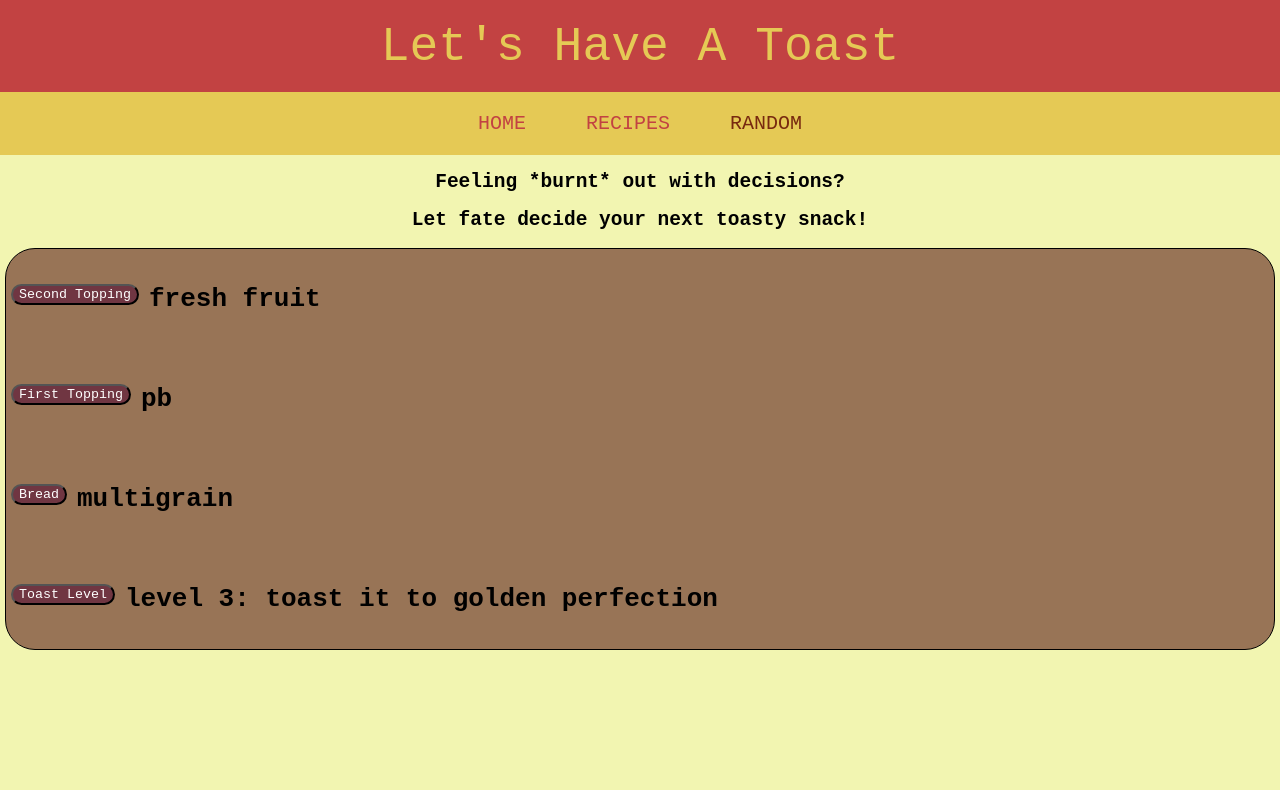
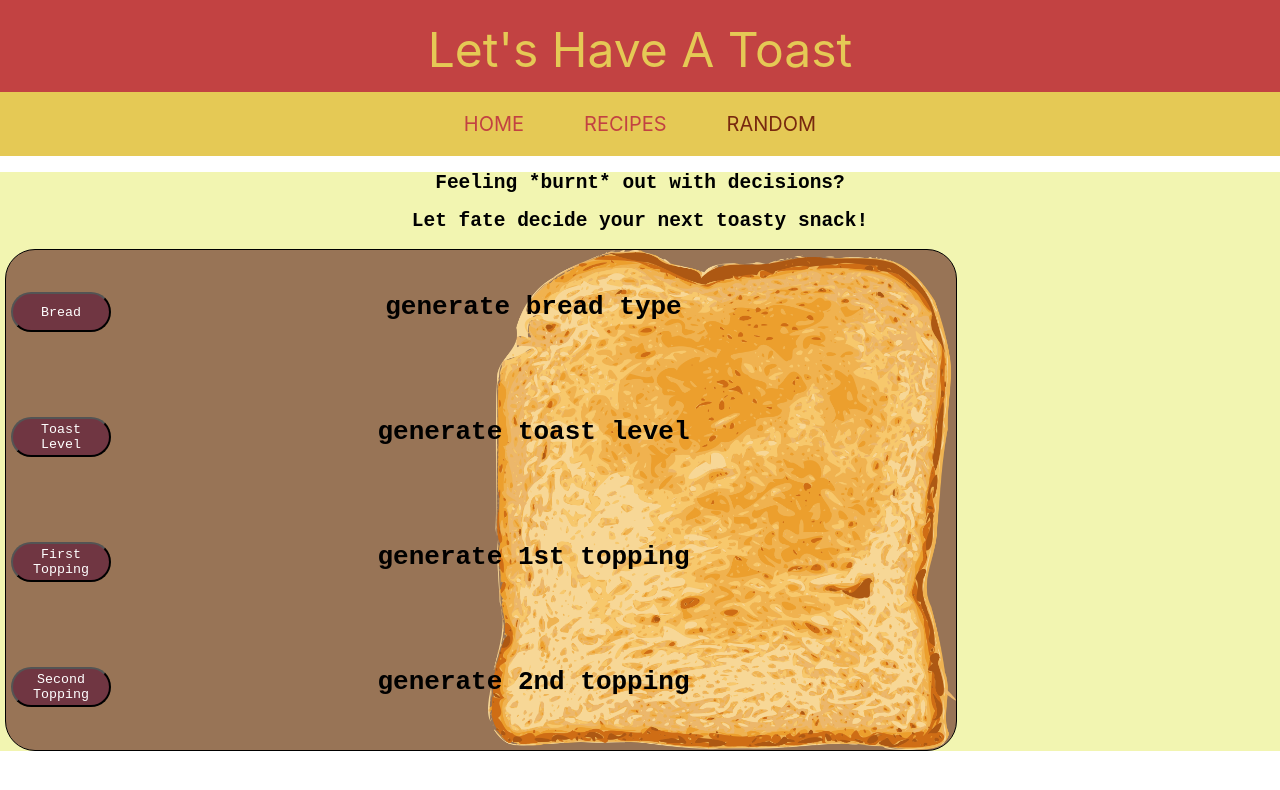
Before and after one commit to elidcraig/lets-have-a-toast, a React (Create React App) app: page /random in a window 1280 px wide. Shown: the top 790 px of the page. Built offline with nearby package versions, Linux system fonts and the light colour scheme; data requests are answered from the project's data file.

Commit message:
updated generator, needs centering

```diff
--- a/db.json
+++ b/db.json
@@ -1,5 +1,5 @@
 {
-"ingredients": {"bread": ["multigrain", "white", "baguette", "sourdough", "rye"], "firstTopping": ["avocado", "hummus", "salted butter", "cream cheese", "fried egg"], "secondTopping": ["cinnamon & sugar", "honey", "peanut butter", "fresh fruit", "jam"], "toastLevel": ["level 1: still cold", "level 2: warmed lightly", "level 3: toasted to golden perfection", "level 4: boarderline over-toasted", "level 5: burnt" ]},
+"ingredients": {"bread": ["multigrain", "white", "baguette", "sourdough", "rye"], "firstTopping": ["avocado", "hummus", "salted butter", "cream cheese", "fried egg", "olive oil"], "secondTopping": ["cinnamon & sugar", "honey", "peanut butter", "fresh fruit", "jam", "jelly", "herbs"], "toastLevel": ["still cold", "warmed slightly", "golden perfection", "burnt" ]},
 
 
 "toastimonials" : [
--- a/src/components/RandomDisplay.js
+++ b/src/components/RandomDisplay.js
@@ -4,12 +4,10 @@ import './RandomDisplayCSS.css';
 function RandomDisplay() {
   const [ingredientObject, setIngredientObject] = useState({});
 
-  const [toastLevel, setToastLevel] = useState(
-    'level 3: toast it to golden perfection'
-  );
-  const [secondTopping, setSecondTopping] = useState('fresh fruit');
-  const [firstTopping, setFirstTopping] = useState('pb');
-  const [bread, setBread] = useState('multigrain');
+  const [toastLevel, setToastLevel] = useState('generate toast level');
+  const [secondTopping, setSecondTopping] = useState('generate 2nd topping');
+  const [firstTopping, setFirstTopping] = useState('generate 1st topping');
+  const [bread, setBread] = useState('generate bread type');
 
   function randomSelector() {
     const randomResult = {}[Math.floor(Math.random() * {}.length)];
@@ -59,9 +57,35 @@ function RandomDisplay() {
   return (
     <div className='randomDisplay'>
       <h2>Feeling *burnt* out with decisions?</h2>
-      <h2> Let fate decide your next toasty snack!</h2>
+      <h2>Let fate decide your next toasty snack!</h2>
       <div className='generatorBox'>
-        <div>
+        <div className='generatorRow'>
+          <button className='generateButton' id='bread' onClick={generateBread}>
+            Bread
+          </button>{' '}
+          <h1>{bread}</h1>
+        </div>
+        <div className='generatorRow'>
+          <button
+            className='generateButton'
+            id='toastLevel'
+            onClick={generateToastLevel}
+          >
+            Toast Level
+          </button>{' '}
+          <h1>{toastLevel}</h1>
+        </div>
+        <div className='generatorRow'>
+          <button
+            className='generateButton'
+            id='firstTopping'
+            onClick={generateFirstTopping}
+          >
+            First Topping
+          </button>{' '}
+          <h1>{firstTopping}</h1>
+        </div>
+        <div className='generatorRow'>
           <button
             className='generateButton'
             id='secondTopping'
@@ -71,32 +95,6 @@ function RandomDisplay() {
           </button>{' '}
           <h1>{secondTopping}</h1>
         </div>
-        <div>
-          <button
-            className='generateButton'
-            id='firstTopping'
-            onClick={generateFirstTopping}
-          >
-            First Topping
-          </button>{' '}
-          <h1>{firstTopping}</h1>
-        </div>
-        <div>
-          <button className='generateButton' id='bread' onClick={generateBread}>
-            Bread
-          </button>{' '}
-          <h1>{bread}</h1>
-        </div>
-        <div>
-          <button
-            className='generateButton'
-            id='toastLevel'
-            onClick={generateToastLevel}
-          >
-            Toast Level
-          </button>{' '}
-          <h1>{toastLevel}</h1>
-        </div>
       </div>
     </div>
   );
--- a/src/components/RandomDisplayCSS.css
+++ b/src/components/RandomDisplayCSS.css
@@ -1,20 +1,11 @@
-header {
-    height: 72px;
-    font-size: 48px;
-    padding-top: 20px;
-    text-align: center;
-    color: #e5c955;
-    background-color: #c24242;
-}
 
-body {
+.randomDisplay {
     background-color: #F2F5B1;
     font-family: monospace;
 }
 
 h1 {
     margin: 5px;
-    display: inline-block;
     text-align: center;
 }
 
@@ -23,52 +14,34 @@ h2 {
 }
 
 .generatorBox {
-    height: 400px;
+    height: 500px;
+    width: 950px;
+    margin: 5px;
     display: flex;
     justify-content: space-around;
     flex-direction: column;
-    margin: 5px;
     background-color: #987456;
+    background-image: url("../bread-1300348.png");
+    background-size: contain;
+    background-repeat: no-repeat;
+    background-position: right;
     border-style: solid;
     border-width: 1px;
     border-color: black;
     border-radius: 30px;
 }
 
+button:hover {
+    transform: scale(1.1);
+}
+
 .generateButton {
     margin: 5px;
+    height: 40px;
+    width: 100px;
     background-color: #703642;
     color: white;
     font-family: monospace;
     float: left;
     border-radius: 30px;
 }
-.navbar__links {
-    display: flex;
-    justify-content: center;
-    background-color: #e5c955;
-}
-
-.navbar__links a {
-    padding: 10px 10px;
-    margin: 10px 20px 10px;
-    font-size: 20px;
-    color: #c24242;
-    cursor: pointer;
-}
-
-.navbar__links a:hover {
-    color: #78290f;
-    transform: scale(1.1);
-}
-
-.navbar__links a.active {
-    color: #78290f;
-}
-
-a:link,
-a:visited,
-a:hover,
-a:active {
-    text-decoration: none;
-}
```
Also changed, not shown: src/bread-1300348.png (added).
